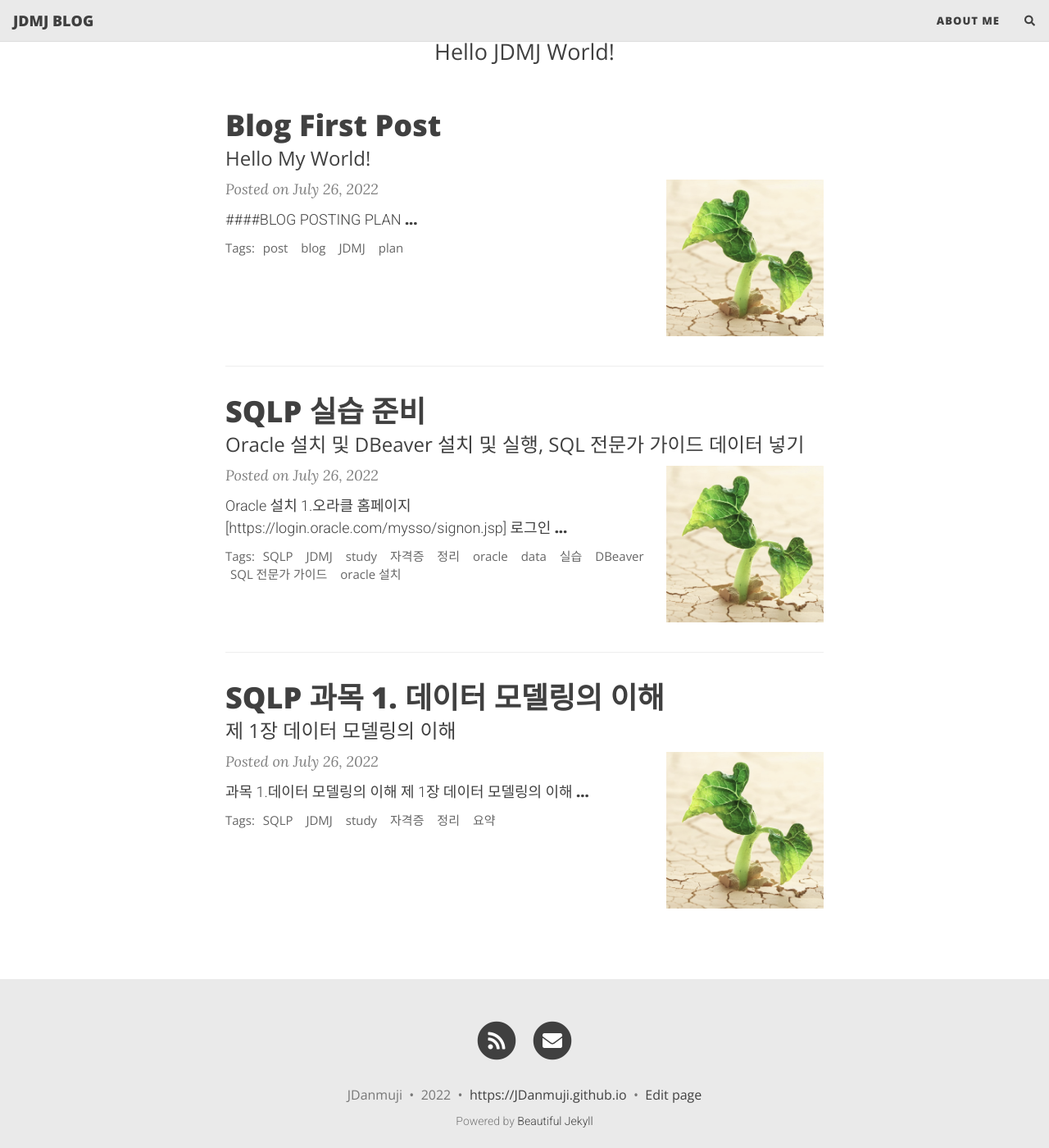
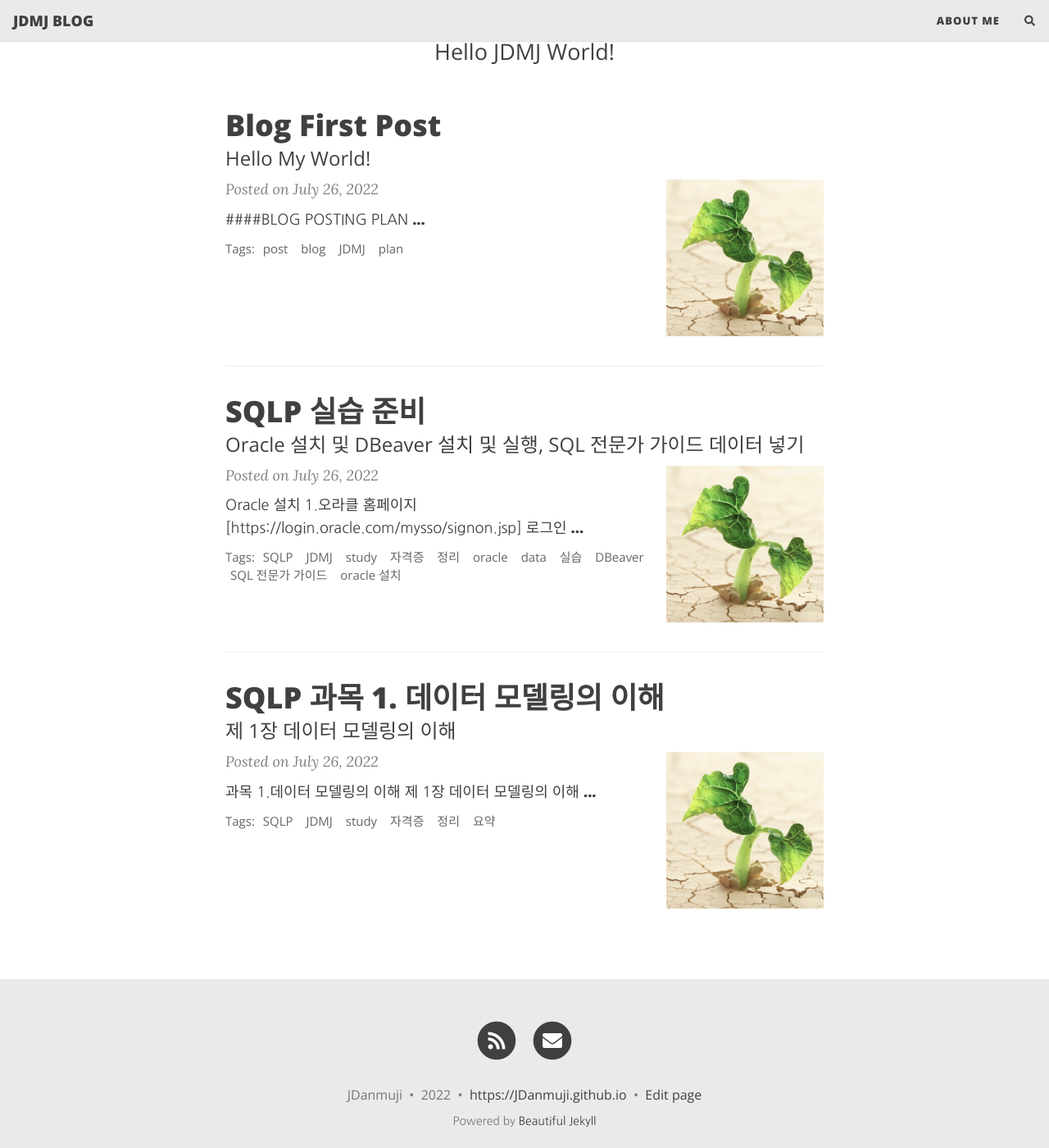
Before and after one commit to JDanmuji/JDanmuji.github.io, a Jekyll site: the page built from index.html, in a window 1280 px wide and 1400 px high, scrolled down 206 px. Shown: the whole window at 82% size. Built offline with Jekyll 4.4.1, drawn with Linux system fonts in a browser that asks for light colours; nearby versions of some CDN libraries; the list of posts is cut into pages by our own code; comment, search, counter and statistics services are not loaded.

Commit message:
font change test

```diff
--- a/assets/css/beautifuljekyll.css
+++ b/assets/css/beautifuljekyll.css
@@ -11,7 +11,7 @@ html {
 }
 
 body {
-  font-family: 'Roboto', 'Nanum Gothic', serif;
+  font-family: 'Nanum Gothic', 'Nanum Gothic', serif;
   font-size: 1.125rem;
   color: {{ site.text-col | default: "#404040" }};
   position: relative;
```
